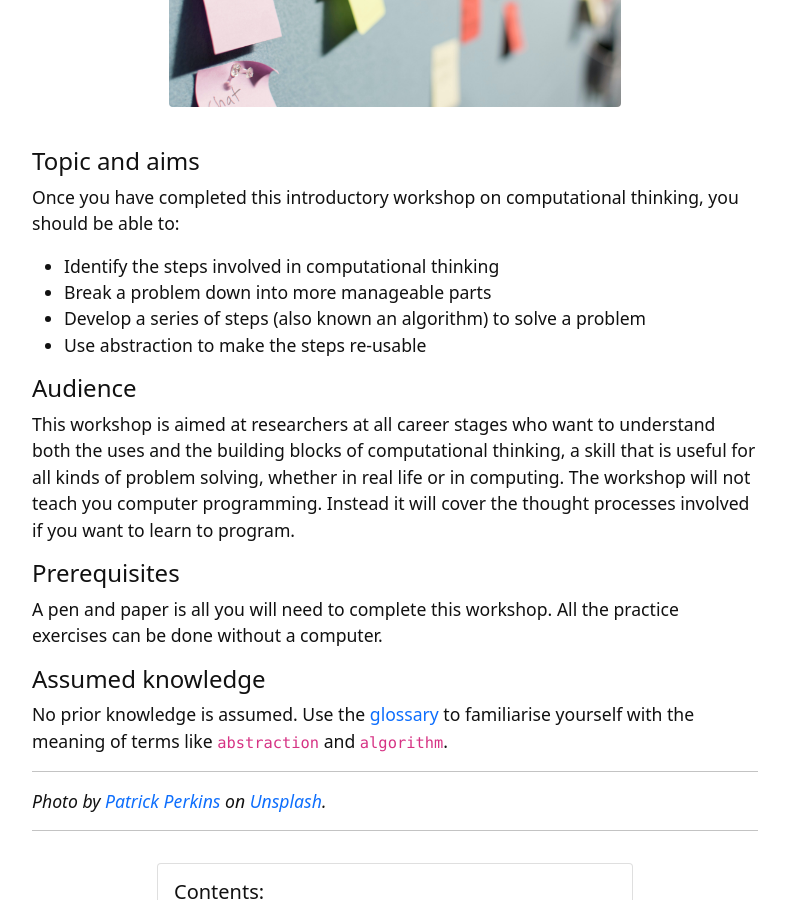
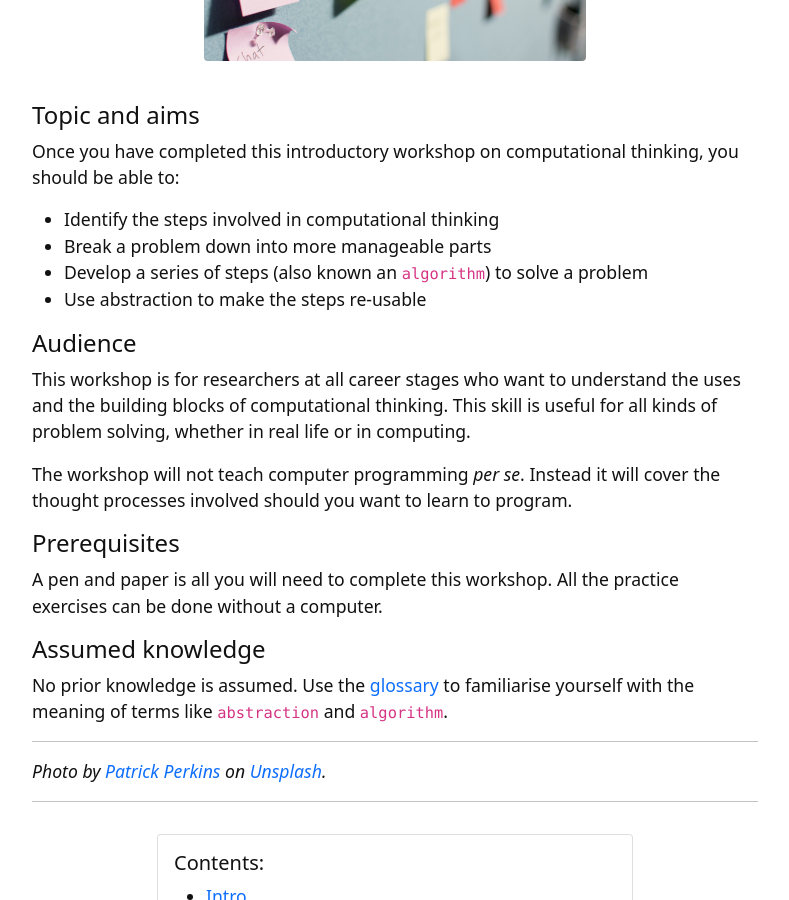
Before and after one commit to weaverbel/intro-computational-thinking, a Jekyll site: the page built from index.md, in a window 1280 px wide and 900 px high, scrolled down 361 px. Shown: the whole window, without its empty margins (245-1034 px from the left). Built offline with Jekyll 4.4.1, drawn with Linux system fonts in a browser that asks for light colours.

Commit message:
Update index.md
shorten wording

```diff
--- a/index.md
+++ b/index.md
@@ -5,7 +5,7 @@ layout: default
 
 # Introducing Computational Thinking
 
-{% include figure.html img="postits.jpg" alt="Sticky notes on a wall"  width="65%" %}
+{% include figure.html img="postits.jpg" alt="Sticky notes on a wall"  width="55%" %}
 
 #### Topic and aims
 
@@ -13,12 +13,14 @@ Once you have completed this introductory workshop on computational thinking, yo
 
 - Identify the steps involved in computational thinking
 - Break a problem down into more manageable parts
-- Develop a series of steps (also known an algorithm) to solve a problem
+- Develop a series of steps (also known an `algorithm`) to solve a problem
 - Use abstraction to make the steps re-usable
 
 #### Audience
 
-This workshop is aimed at researchers at all career stages who want to understand both the uses and the building blocks of computational thinking, a skill that is useful for all kinds of problem solving, whether in real life or in computing. The workshop will not teach you computer programming. Instead it will cover the thought processes involved if you want to learn to program.
+This workshop is for researchers at all career stages who want to understand the uses and the building blocks of computational thinking. This skill is useful for all kinds of problem solving, whether in real life or in computing.
+
+The workshop will not teach computer programming *per se*. Instead it will cover the thought processes involved should you want to learn to program.
 
 #### Prerequisites
 
@@ -32,10 +34,6 @@ No prior knowledge is assumed. Use the [glossary](content/4-glossary.md) to fami
 
 *Photo by [Patrick Perkins]([https://unsplash.com/es/@alexlionco](https://unsplash.com/@patrickperkins)) on [Unsplash](https://unsplash.com/).*
 
-
-
-
-
 -------
 
 {% include toc.html %}
```
